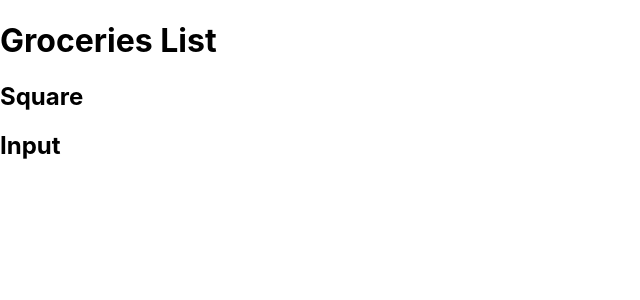
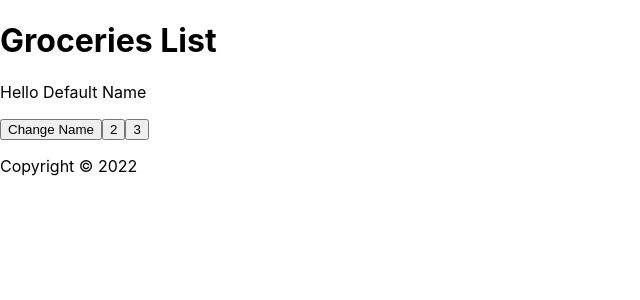
Before and after one commit to Gabeaya/React-Grocery-List-Dave-Gray-Tutorial-, a React (Create React App) app: page / in a window 1280 px wide. Shown: the top 300 px of the page, without its empty margins (0-640 px from the left). Built offline with nearby package versions, Linux system fonts and the light colour scheme.

Commit message:
Import footer.

```diff
--- a/src/App.js
+++ b/src/App.js
@@ -1,13 +1,12 @@
-import Square from "./Square";
-import  Input from "./Input";
 import  {Header}  from "./Header";
-
+import Content from "./Content";
+import Footer from "./Footer";
 function App() {
   return (
     <div className="App">
       <Header />
-      <Square />
-      <Input />
+      <Content />
+      <Footer />
     </div>
   );
 }
```
